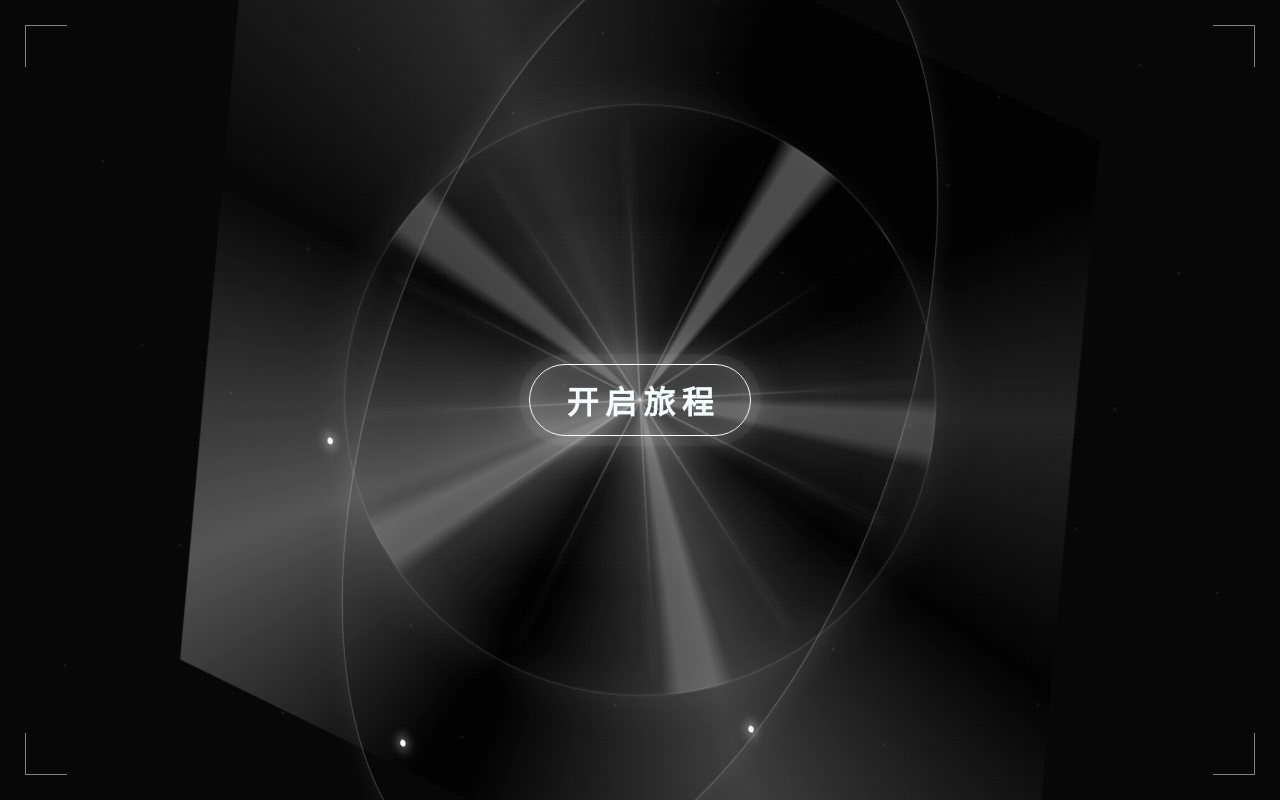
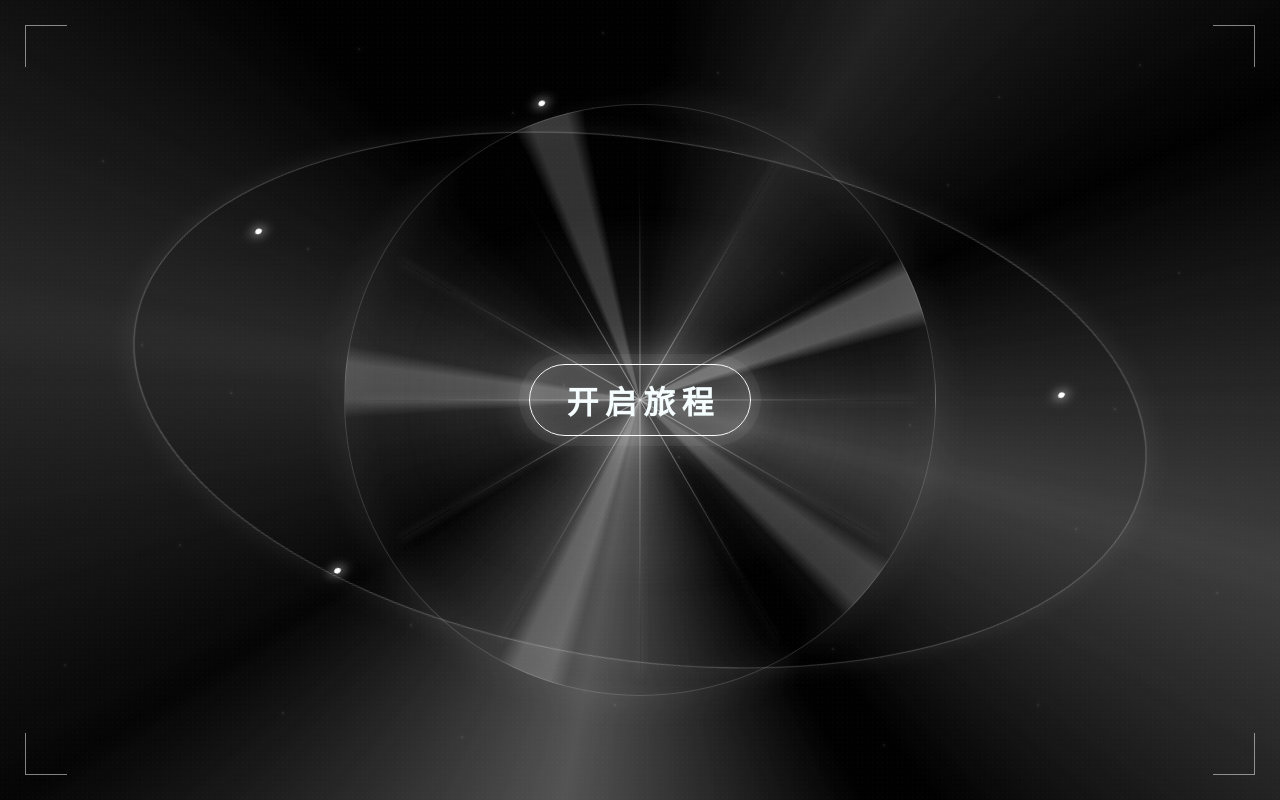
Before and after one commit to Blues-berry/portfolio-hub, a Next.js app: page / in a window 1280 px wide. Shown: the top 800 px of the page. Built offline with nearby package versions, Linux system fonts and the light colour scheme; no server answers.

Commit message:
perf: lock background motion during intro

```diff
--- a/app/globals.css
+++ b/app/globals.css
@@ -60,9 +60,11 @@
   place-items: center;
   opacity: .82;
   background: conic-gradient(from 0deg, #0b0b0b, #343434 9%, #111 18%, #525252 29%, #0a0a0a 41%, #696969 53%, #161616 66%, #3d3d3d 77%, #0a0a0a 90%, #0b0b0b);
-  clip-path: polygon(50% 0, 100% 50%, 50% 100%, 0 50%);
   filter: contrast(1.15);
   animation: journeySpin 34s linear infinite;
+  contain: strict;
+  will-change: transform;
+  transform: translateZ(0);
 }
 
 .journey-kaleidoscope-inner {
@@ -74,6 +76,8 @@
   background: conic-gradient(from 18deg, transparent 0 12%, rgba(255,255,255,.34) 13% 15%, transparent 16% 29%, rgba(160,160,160,.34) 30% 32%, transparent 33% 49%, rgba(255,255,255,.22) 50% 52%, transparent 53% 69%, rgba(185,185,185,.34) 70% 72%, transparent 73% 88%, rgba(255,255,255,.24) 89% 91%, transparent 92%);
   box-shadow: 0 0 42px rgba(255, 255, 255, .1), inset 0 0 48px rgba(255, 255, 255, .06);
   animation: journeySpinReverse 22s linear infinite;
+  will-change: transform;
+  transform: translateZ(0);
 }
 
 .journey-ray {
@@ -108,6 +112,8 @@
   transform: rotate(18deg) skewX(-15deg);
   box-shadow: 0 0 24px rgba(255, 255, 255, .08);
   animation: journeyOrbit 26s linear infinite;
+  will-change: transform;
+  transform: translateZ(0) rotate(18deg) skewX(-15deg);
 }
 
 .journey-orbit i { position: absolute; width: 6px; height: 6px; border-radius: 50%; background: #fff; box-shadow: 0 0 10px 2px rgba(255, 255, 255, .65); }
@@ -158,6 +164,10 @@
   box-sizing: border-box;
 }
 
+body.journey-locked .directory-main * {
+  animation-play-state: paused !important;
+}
+
 html {
   scroll-behavior: smooth;
   background: var(--ink);
--- a/components/journey-gate.tsx
+++ b/components/journey-gate.tsx
@@ -1,11 +1,16 @@
 "use client";
 
-import { useRef, useState } from "react";
+import { useEffect, useRef, useState } from "react";
 import { gsap } from "gsap";
 
 export function JourneyGate({ children }: { children: React.ReactNode }) {
   const gateRef = useRef<HTMLDivElement>(null);
   const [open, setOpen] = useState(false);
+
+  useEffect(() => {
+    document.body.classList.add("journey-locked");
+    return () => document.body.classList.remove("journey-locked");
+  }, []);
 
   const enter = () => {
     if (open) return;
@@ -14,11 +19,12 @@ export function JourneyGate({ children }: { children: React.ReactNode }) {
     if (!gate) return;
     const reduced = window.matchMedia("(prefers-reduced-motion: reduce)").matches;
     if (reduced) {
+      document.body.classList.remove("journey-locked");
       gate.remove();
       return;
     }
 
-    gsap.timeline({ onComplete: () => gate.remove() })
+    gsap.timeline({ onComplete: () => { document.body.classList.remove("journey-locked"); gate.remove(); } })
       .to(".journey-label", { scale: 1.15, duration: 0.25, ease: "power2.out" })
       .to(".journey-kaleidoscope", { scale: 3.8, rotation: "+=130", duration: 1.15, ease: "expo.in" }, "<")
       .to(".journey-orbit", { scale: 5, rotation: "+=210", duration: 1.05, ease: "expo.in" }, "<")
```
